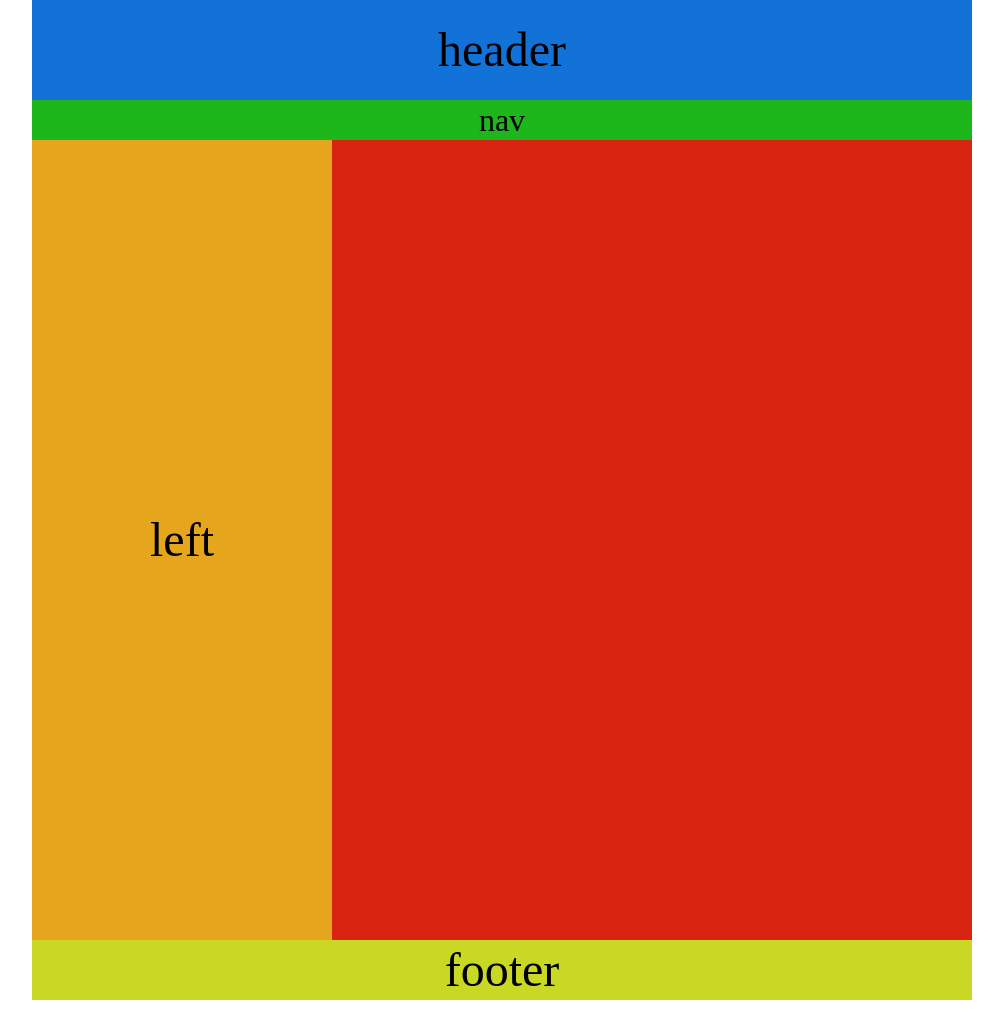
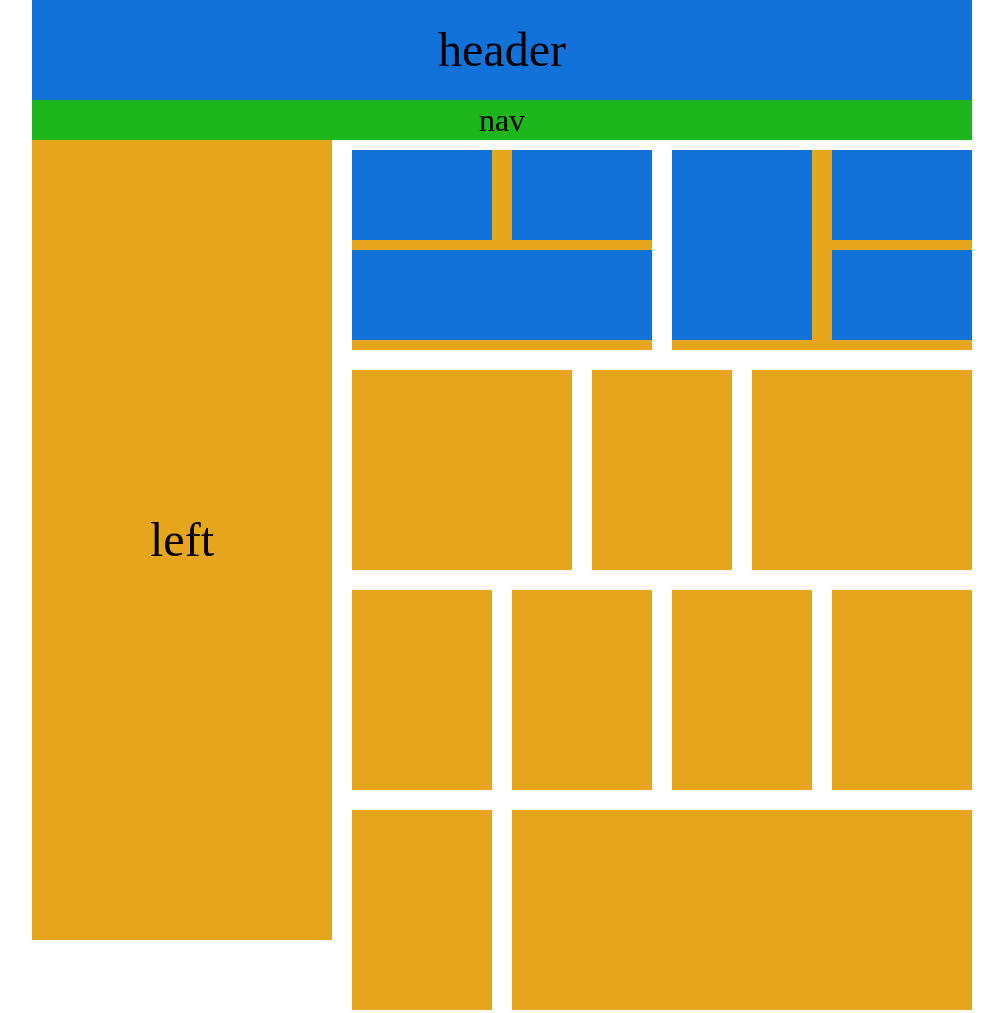
Before and after one commit to makotoschool/960grid, a plain HTML site: page index.html in a window 1280 px wide. Shown: the top 1013 px of the page, without its empty margins (138-1141 px from the left). Drawn offline with Linux system fonts and the light colour scheme.

Commit message:
boxの中にbox

```diff
--- a/index.html
+++ b/index.html
@@ -6,15 +6,59 @@
 <title>oocss練習</title>
 </head>
 <body>
-<div class="container grid_12 bgcolor1 ">
+<div class="container grid_12">
 	<div class="header bgcolor2">
 
 	</div>
 	<div class="nav bgcolor3">
 
 	</div>
-	<div class="main bgcolor4">
+	<div class="main clearfix">
 		<div class="left grid_4 bgcolor1 alpha">
+
+		</div>
+		<div class="right grid_8 omega clearfix">
+			<div class="box grid_4 bgcolor1 alpha">
+				<div class="box_inner_50 grid_2 bgcolor2 alpha">
+				</div>
+				<div class="box_inner_50 grid_2 bgcolor2 omega">
+				</div>
+				<div class="box_inner_50 bgcolor2 clear">
+				</div>
+			</div>
+			<div class="box grid_4 bgcolor1 omega">
+				<div class="box_inner_100 grid_2 bgcolor2 alpha">
+				</div>
+				<div class="box_inner_50 grid_2 bgcolor2 omega">
+				</div>
+				<div class="box_inner_50 grid_2 bgcolor2 omega">
+				</div>
+
+
+
+			</div>
+			<div class="box grid_3 bgcolor1 alpha">
+			</div>
+			<div class="box grid_2 bgcolor1">
+			</div>
+			<div class="box grid_3 bgcolor1 omega">
+			</div>
+			<div class="box grid_2 bgcolor1 alpha">
+			</div>
+			<div class="box grid_2 bgcolor1">
+			</div>
+			<div class="box grid_2 bgcolor1">
+			</div>
+			<div class="box grid_2 bgcolor1 omega">
+			</div>
+			<div class="box grid_2 bgcolor1 alpha">
+			</div>
+			<div class="box grid_6 bgcolor1 omega">
+			</div>
+			<div class="box grid_6 bgcolor1 alpha">
+			</div>
+			<div class="box grid_2 bgcolor1 omega">
+			</div>
 
 		</div>
 
--- a/style.css
+++ b/style.css
@@ -146,7 +146,6 @@ clear:both;
 /*-----box common-------*/
 
 .container {
-height:1000px;
 margin:0 auto;
 }
 
@@ -157,17 +156,34 @@ height:100px;
 height:40px;
 }
 
-.main {
-height:800px;
-}
+
 
 .footer {
 height:60px;
 }
 
-.left {
+.left{
 height:800px;
 }
+
+.box {
+height:200px;
+margin-top:10px;
+margin-bottom:10px;
+}
+
+.box_inner_50 {
+height:calc(50% - 10px);
+margin-bottom:10px;
+
+}
+
+.box_inner_100 {
+height:calc(100% - 10px);;
+margin-bottom:10px;
+
+}
+
 
 /*分かりやすいようにラベルつけてみます*/
 .header:after {
```
